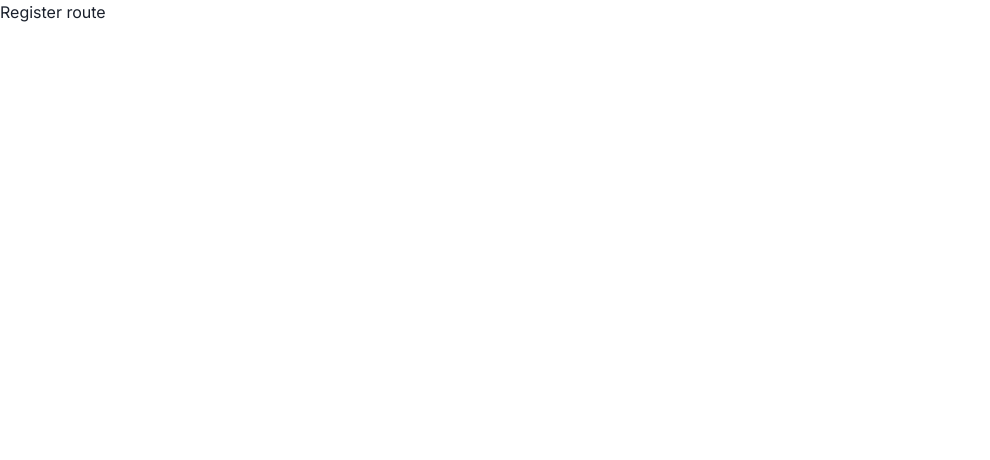
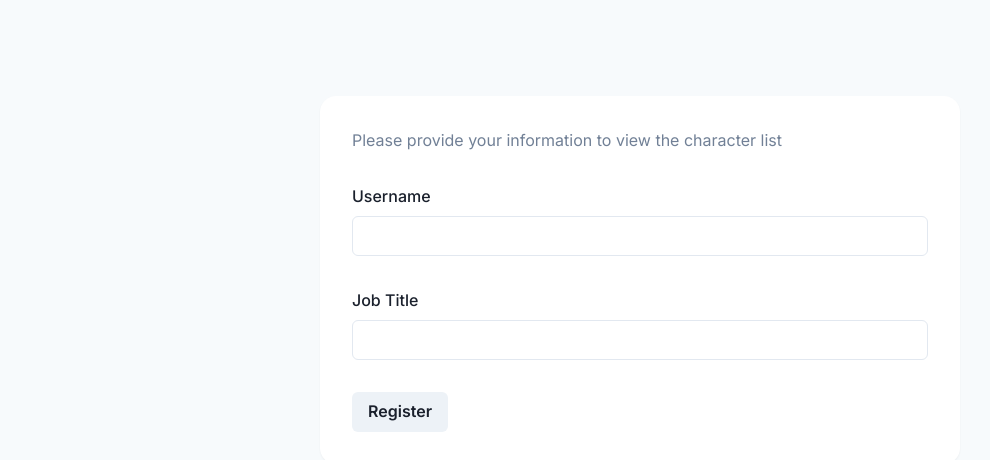
Before and after one commit to htjun/rick-and-morty-characters, a Next.js app: page /register in a window 1280 px wide. Shown: the top 460 px of the page, without its empty margins (0-990 px from the left). Built offline with nearby package versions, Linux system fonts and the light colour scheme; no server answers; a web font is replaced by a local one.

Commit message:
Add register page for add and update user info

```diff
--- /dev/null
+++ b/src/actions/register.ts
@@ -0,0 +1,13 @@
+'use server'
+
+import { setUser } from '@/lib/user-coookies'
+import { redirect } from 'next/navigation'
+import { User } from '@/types'
+
+export async function register(user: User) {
+  // Set user cookie
+  setUser(user)
+
+  // Redirect to home page
+  redirect('/')
+}
--- a/src/app/layout.tsx
+++ b/src/app/layout.tsx
@@ -1,4 +1,5 @@
 import type { Metadata } from 'next'
+import { Box } from '@chakra-ui/react'
 import Providers from '@/app/providers'
 
 export const metadata: Metadata = {
@@ -14,7 +15,11 @@ export default function RootLayout({
   return (
     <html lang="en">
       <body>
-        <Providers>{children}</Providers>
+        <Providers>
+          <Box bg="gray.50" minH="100vh" px={4} py={12}>
+            {children}
+          </Box>
+        </Providers>
       </body>
     </html>
   )
--- a/src/app/register/page.tsx
+++ b/src/app/register/page.tsx
@@ -1,5 +1,28 @@
+import { Card, Text, VStack } from '@chakra-ui/react'
+import { RegisterForm } from '@/components'
+import { getUser } from '@/lib/user-coookies'
 const RegisterPage = () => {
-  return <div>Register route</div>
+  const user = getUser()
+
+  return (
+    <VStack spacing={6} py={12}>
+      <Card
+        w="full"
+        maxW="container.sm"
+        p={8}
+        bg="white"
+        rounded="2xl"
+        shadow="sm"
+      >
+        <VStack spacing={8} align="stretch">
+          <Text color="gray.500">
+            Please provide your information to view the character list
+          </Text>
+          <RegisterForm user={user} />
+        </VStack>
+      </Card>
+    </VStack>
+  )
 }
 
 export default RegisterPage
--- /dev/null
+++ b/src/components/index.ts
@@ -0,0 +1 @@
+export { default as RegisterForm } from './register-form'
--- /dev/null
+++ b/src/components/register-form.tsx
@@ -0,0 +1,66 @@
+'use client'
+
+import Link from 'next/link'
+import {
+  Button,
+  FormControl,
+  FormLabel,
+  HStack,
+  Input,
+  VStack,
+} from '@chakra-ui/react'
+import { register } from '@/actions/register'
+import { User } from '@/types'
+
+const RegisterForm = ({ user }: { user: User | null }) => {
+  const handleSubmit = async (formData: FormData) => {
+    const username = formData.get('username') as string
+    const jobTitle = formData.get('jobTitle') as string
+
+    await register({ username, jobTitle })
+  }
+
+  return (
+    <form
+      onSubmit={(e: React.FormEvent<HTMLFormElement>) => {
+        e.preventDefault()
+        const formData = new FormData(e.currentTarget)
+        handleSubmit(formData)
+      }}
+    >
+      <VStack align="start" spacing={8}>
+        <FormControl as="fieldset">
+          <FormLabel htmlFor="username">Username</FormLabel>
+          <Input
+            id="username"
+            name="username"
+            type="text"
+            defaultValue={user?.username}
+            mb={8}
+            required
+          />
+          <FormLabel htmlFor="jobTitle">Job Title</FormLabel>
+          <Input
+            id="jobTitle"
+            name="jobTitle"
+            type="text"
+            defaultValue={user?.jobTitle}
+            required
+          />
+        </FormControl>
+        <HStack>
+          <Button type="submit">{user ? 'Update' : 'Register'}</Button>
+          {user && (
+            <Link href="/">
+              <Button as="div" variant="outline">
+                Cancel
+              </Button>
+            </Link>
+          )}
+        </HStack>
+      </VStack>
+    </form>
+  )
+}
+
+export default RegisterForm
--- a/src/lib/user.ts
+++ b/src/lib/user-coookies.ts
@@ -1,9 +1,5 @@
 import { cookies } from 'next/headers'
-
-type User = {
-  username: string
-  jobTitle: string
-}
+import type { User } from '@/types'
 
 export const getUser = (): User | null => {
   try {
--- a/src/middleware.ts
+++ b/src/middleware.ts
@@ -1,6 +1,6 @@
 import { NextResponse } from 'next/server'
 import type { NextRequest } from 'next/server'
-import { getUser } from '@/lib/user'
+import { getUser } from '@/lib/user-coookies'
 
 const REGISTER_PATH = '/register'
 
--- /dev/null
+++ b/src/types/index.ts
@@ -0,0 +1 @@
+export type { default as User } from './user'
--- /dev/null
+++ b/src/types/user.ts
@@ -0,0 +1,6 @@
+type User = {
+  username: string
+  jobTitle: string
+}
+
+export default User
```
